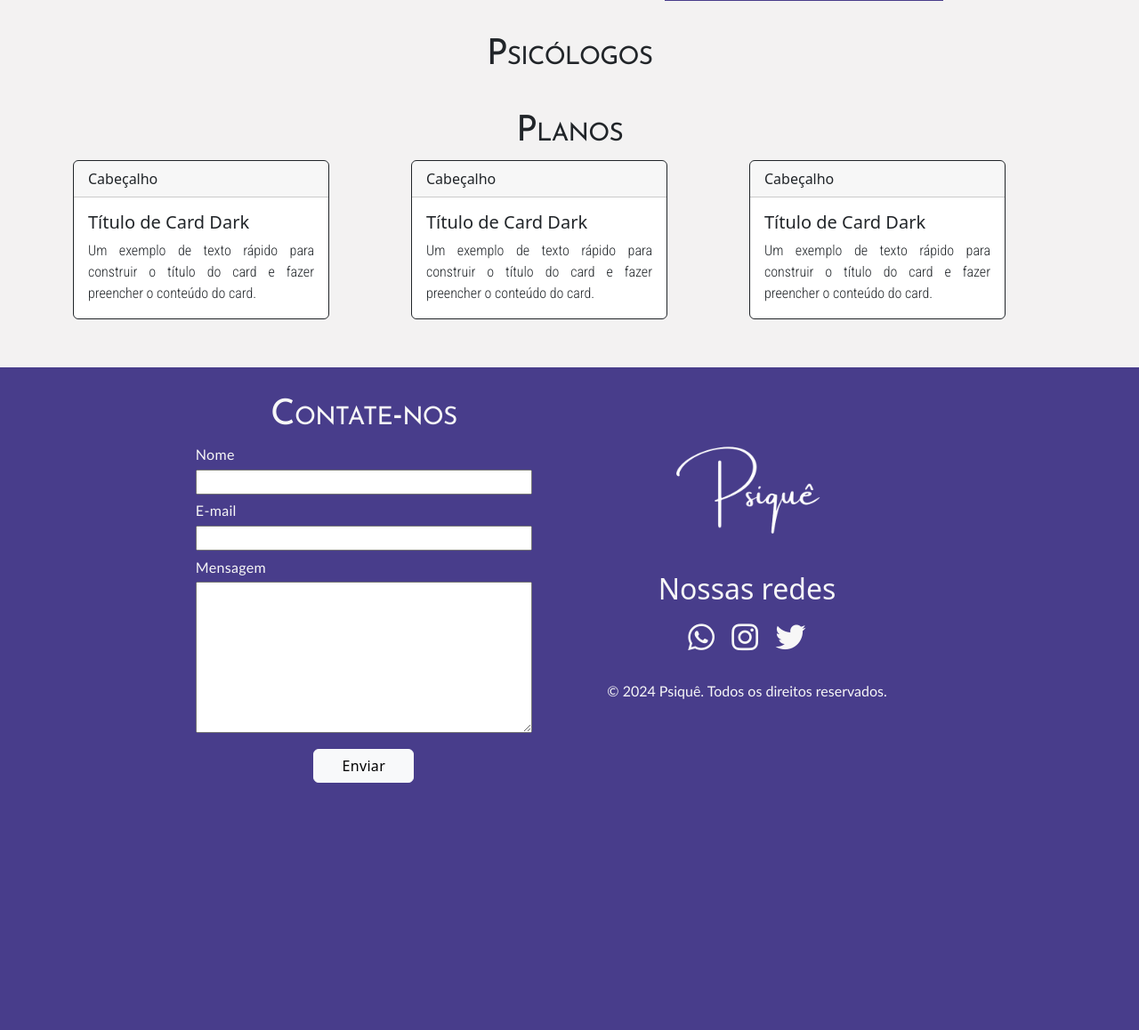
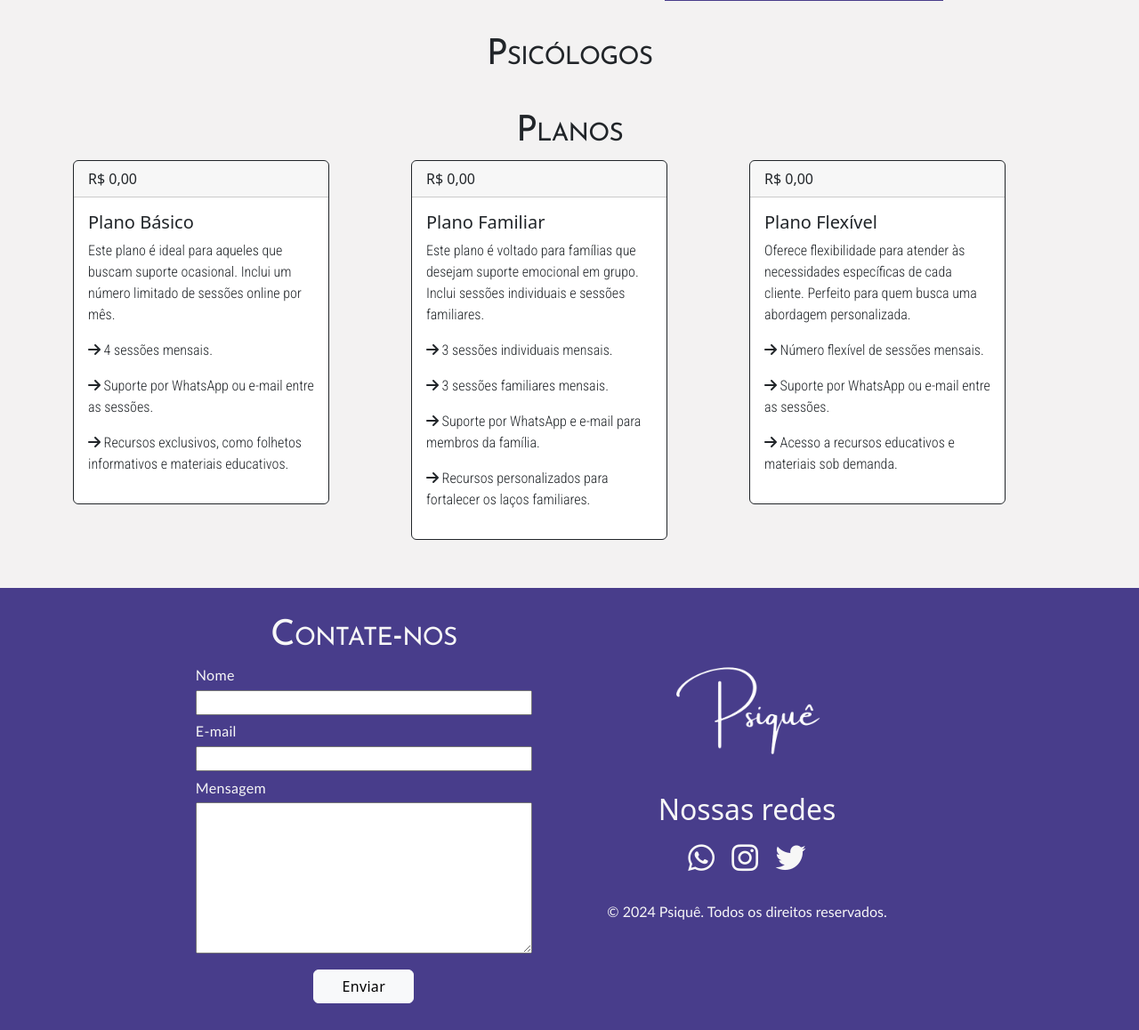
Before and after one commit to pedrosiqueirapb/psique, a PHP site: page /home.html in a window 1280 px wide. Shown: the part 1620-2778 px from the top of the page at 89% size. Before the commit the page ends 2500 px from the top, so only its background shows below. Run offline with PHP 8.4, Linux system fonts and the light colour scheme; some libraries are stand-ins or nearby versions.

Commit message:
Adicionando planos do Psiquê

```diff
--- a/src/home.css
+++ b/src/home.css
@@ -61,6 +61,8 @@ h1, h3{
 }
 main p{
     font-family: 'Roboto Condensed', sans-serif;
+}
+#servicos p, #sobre p{
     text-align: justify;
 }
 #logotipo{
--- a/src/home.html
+++ b/src/home.html
@@ -116,28 +116,74 @@
                 <div class="row">
                     <div class="col-4">
                         <div class="card border-dark mb-3" style="max-width: 18rem;">
-                            <div class="card-header">Cabeçalho</div>
+                            <div class="card-header">R$ 0,00</div>
                             <div class="card-body text-dark">
-                                <h5 class="card-title">Título de Card Dark</h5>
-                                <p class="card-text">Um exemplo de texto rápido para construir o título do card e fazer preencher o conteúdo do card.</p>
+                                <h5 class="card-title">Plano Básico</h5>
+                                <p class="card-text">
+                                    Este plano é ideal para aqueles que buscam suporte ocasional. Inclui um número limitado de sessões online por mês.<br>
+                                </p>
+                                <p>
+                                    <i class="fa-solid fa-arrow-right"></i>
+                                    4 sessões mensais.
+                                </p>
+                                <p>
+                                    <i class="fa-solid fa-arrow-right"></i>
+                                    Suporte por WhatsApp ou e-mail entre as sessões.
+                                </p>
+                                <p>
+                                    <i class="fa-solid fa-arrow-right"></i>
+                                    Recursos exclusivos, como folhetos informativos e materiais educativos.
+                                </p>
                             </div>
                         </div>
                     </div>
                     <div class="col-4">
                         <div class="card border-dark mb-3" style="max-width: 18rem;">
-                            <div class="card-header">Cabeçalho</div>
+                            <div class="card-header">R$ 0,00</div>
                             <div class="card-body text-dark">
-                                <h5 class="card-title">Título de Card Dark</h5>
-                                <p class="card-text">Um exemplo de texto rápido para construir o título do card e fazer preencher o conteúdo do card.</p>
+                                <h5 class="card-title">Plano Familiar</h5>
+                                <p class="card-text">
+                                    Este plano é voltado para famílias que desejam suporte emocional em grupo. Inclui sessões individuais e sessões familiares.
+                                </p>
+                                <p>
+                                    <i class="fa-solid fa-arrow-right"></i>
+                                    3 sessões individuais mensais.
+                                </p>
+                                <p>
+                                    <i class="fa-solid fa-arrow-right"></i>
+                                    3 sessões familiares mensais.
+                                </p>
+                                <p>
+                                    <i class="fa-solid fa-arrow-right"></i>
+                                    Suporte por WhatsApp e e-mail para membros da família.
+                                </p>
+                                <p>
+                                    <i class="fa-solid fa-arrow-right"></i>
+                                    Recursos personalizados para fortalecer os laços familiares.
+                                </p>
                             </div>
                         </div>
                     </div>
                     <div class="col-4">
                         <div class="card border-dark mb-3" style="max-width: 18rem;">
-                            <div class="card-header">Cabeçalho</div>
+                            <div class="card-header">R$ 0,00</div>
                             <div class="card-body text-dark">
-                                <h5 class="card-title">Título de Card Dark</h5>
-                                <p class="card-text">Um exemplo de texto rápido para construir o título do card e fazer preencher o conteúdo do card.</p>
+                                <h5 class="card-title">Plano Flexível</h5>
+                                <p class="card-text">
+                                    Oferece flexibilidade para atender às necessidades específicas de cada cliente. Perfeito para quem busca uma abordagem personalizada.
+                                </p>
+                                <p>
+                                    <i class="fa-solid fa-arrow-right"></i>
+                                    Número flexível de sessões mensais.
+                                </p>
+                                <p>
+                                    <i class="fa-solid fa-arrow-right"></i>
+                                    Suporte por WhatsApp ou e-mail entre as sessões.
+                                </p>
+                                <p>
+                                    <i class="fa-solid fa-arrow-right"></i>
+                                    Acesso a recursos educativos e materiais sob demanda.
+                                </p>
                             </div>
                         </div>
                     </div>
```
